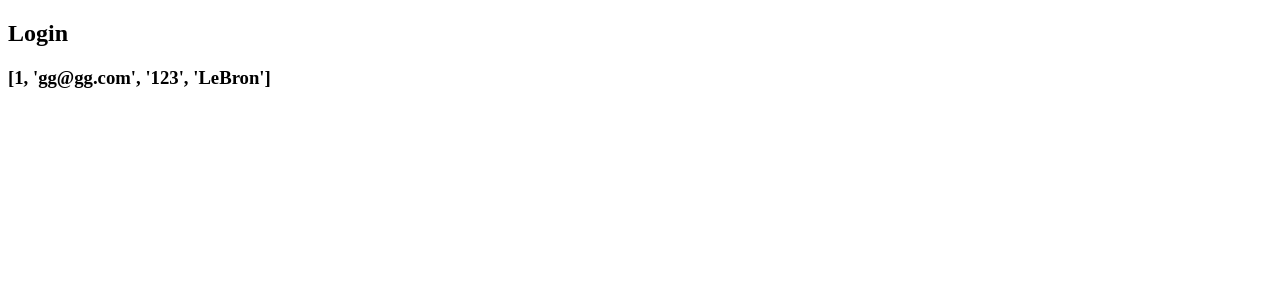
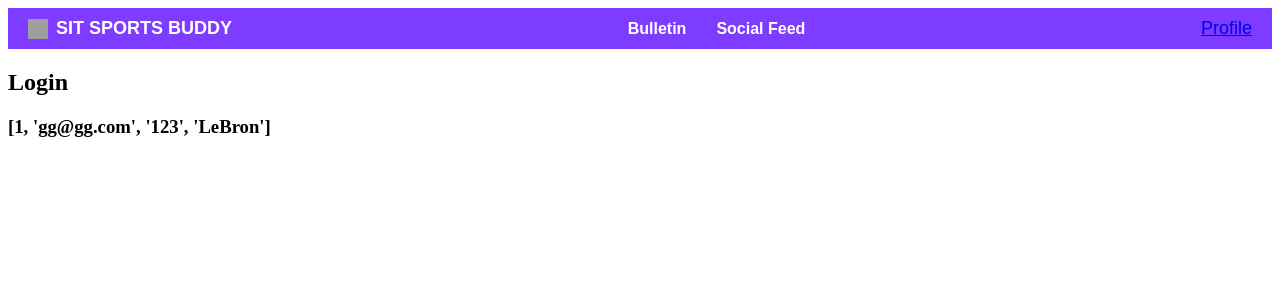
Before and after one commit to honghuat-2301911/ICT2216_Group23, a Flask app: page /login in a window 1280 px wide. Shown: the top 300 px of the page. Run offline with Flask 3, Linux system fonts and the light colour scheme; grey boxes are pictures that could not be loaded.

Commit message:
navbar and updated dir tree

```diff
--- /dev/null
+++ b/presentation/static/css/navbar.css
@@ -0,0 +1,49 @@
+/* static/css/navbar.css */
+
+.navbar {
+  display: flex;
+  align-items: center;
+  justify-content: space-between;
+  background-color: #7d3cff; /* purple background */
+  padding: 10px 20px;
+  color: white;
+  font-family: Arial, sans-serif;
+}
+
+.navbar-left {
+  display: flex;
+  align-items: center;
+}
+
+.logo {
+  width: 20px;
+  height: 20px;
+  margin-right: 8px;
+}
+
+.brand {
+  font-weight: 500;
+  font-size: 18px;
+}
+
+.navbar-links {
+  display: flex;
+  gap: 30px;
+  list-style: none;
+  margin: 0;
+  padding: 0;
+}
+
+.navbar-links li a {
+  text-decoration: none;
+  color: white;
+  font-weight: bold;
+}
+
+.navbar-links li a:hover {
+  text-decoration: underline;
+}
+
+.navbar-right {
+  font-size: 18px;
+}
--- a/presentation/templates/login/login.html
+++ b/presentation/templates/login/login.html
@@ -3,9 +3,11 @@
 <head>
     <meta charset="UTF-8" />
     <title>Login</title>
-    <link rel="stylesheet" href="">
+    <link rel="stylesheet" href="{{ url_for('static', filename='css/navbar.css') }}">
+
 </head>
 <body>
+    {% include 'navbar.html' %}
     <h2>Login</h2>
 
     <h3>{{text}}</h3>
--- /dev/null
+++ b/presentation/templates/navbar.html
@@ -0,0 +1,15 @@
+<!-- templates/navbar.html -->
+<nav class="navbar">
+  <div class="navbar-left">
+    <img src="{{ url_for('static', filename='img/logo.png') }}" alt="logo" class="logo">
+    <span class="brand"><strong>SIT SPORTS BUDDY</strong>
+  </div>
+  <ul class="navbar-links">
+    <li><a href="/">Bulletin</a></li>
+    <li><a href="/">Social Feed</a></li>
+
+  </ul>
+  <div class="navbar-right">
+    <a href="/">Profile</a>
+  </div>
+</nav>
```
Also changed, not shown: README.md, presentation/static/css/login.css (added).
